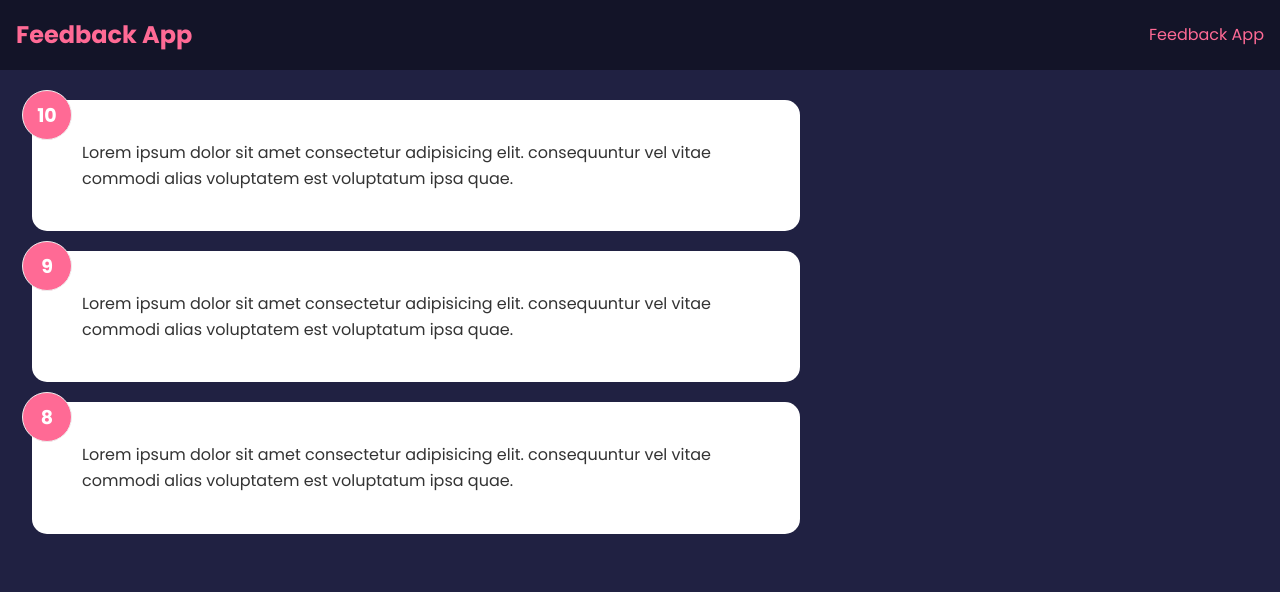
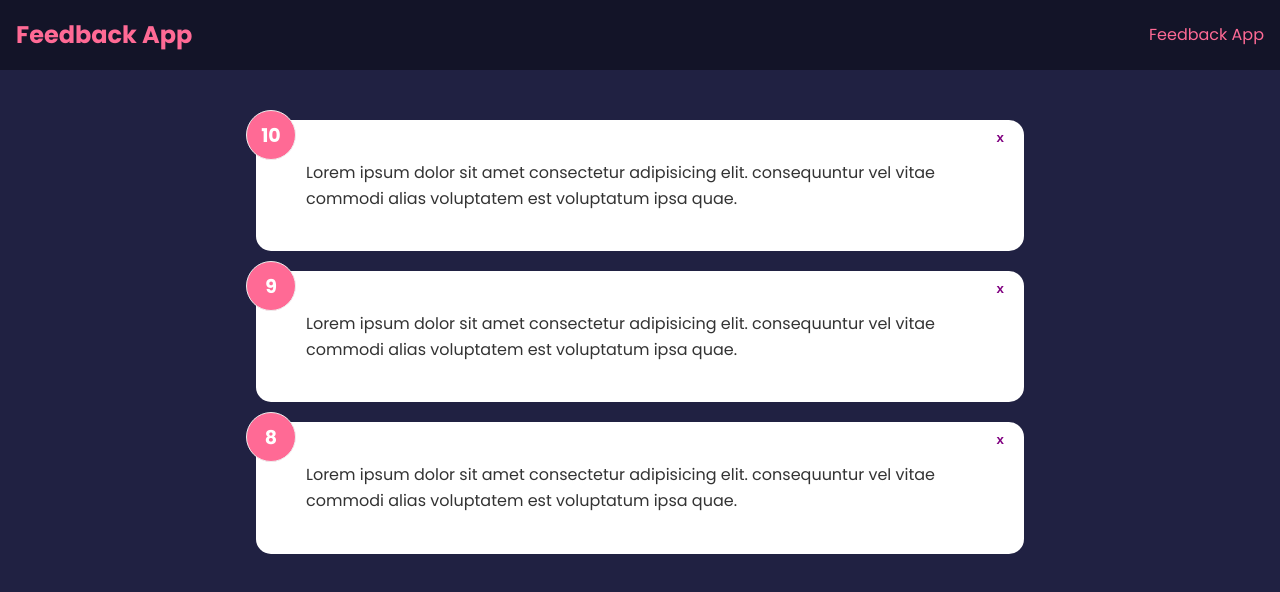
Before and after one commit to michellejanay/Feedback-app, a React (Create React App) app: page / in a window 1280 px wide. Shown: the top 592 px of the page. Built offline with nearby package versions, Linux system fonts and the light colour scheme.

Commit message:
style: root centered

```diff
--- a/src/components/FeedbackItem.jsx
+++ b/src/components/FeedbackItem.jsx
@@ -1,9 +1,12 @@
+import Card from "./shared/Card";
+
 const FeedbackItem = ({item}) => {
   return (
-    <div className='card'>
-        <h3 className="num-display">{item.rating}</h3>
-        <p className="text-display">{item.text}</p>
-    </div>
+    <Card element={item}  reverse={false}>
+      <h3 className="num-display">{item.rating}</h3>
+      <button className="close">x</button>
+      <p className="text-display">{item.text}</p>
+    </Card>
   )
 }
 
--- /dev/null
+++ b/src/components/shared/Card.jsx
@@ -0,0 +1,11 @@
+import React from "react";
+
+const Card = ({ children, reverse }) => {
+  return (
+    <div className={`card ${reverse && "reverse"}`}>
+      {children}
+    </div>
+  );
+};
+
+export default Card;
--- a/src/index.css
+++ b/src/index.css
@@ -11,6 +11,13 @@ body {
   background-color: #202142;
   color: #fff;
   line-height: 1.6;
+}
+
+#root{
+  display: flex;
+  flex-direction: column;
+  justify-content: center;
+  align-items: center;
 }
 
 ul {
@@ -129,7 +136,10 @@ header {
     top: -10px;
     left: -10px;
   }
-
+  .close{
+    font-weight: bold;
+    color: purple;
+  }
   .close,
   .edit {
     position: absolute;
```
